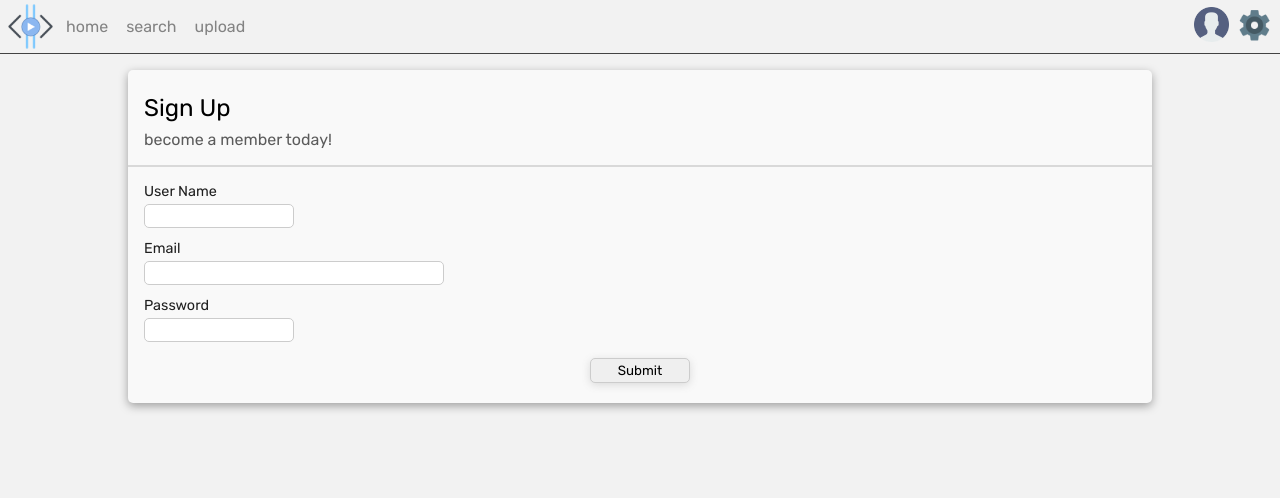
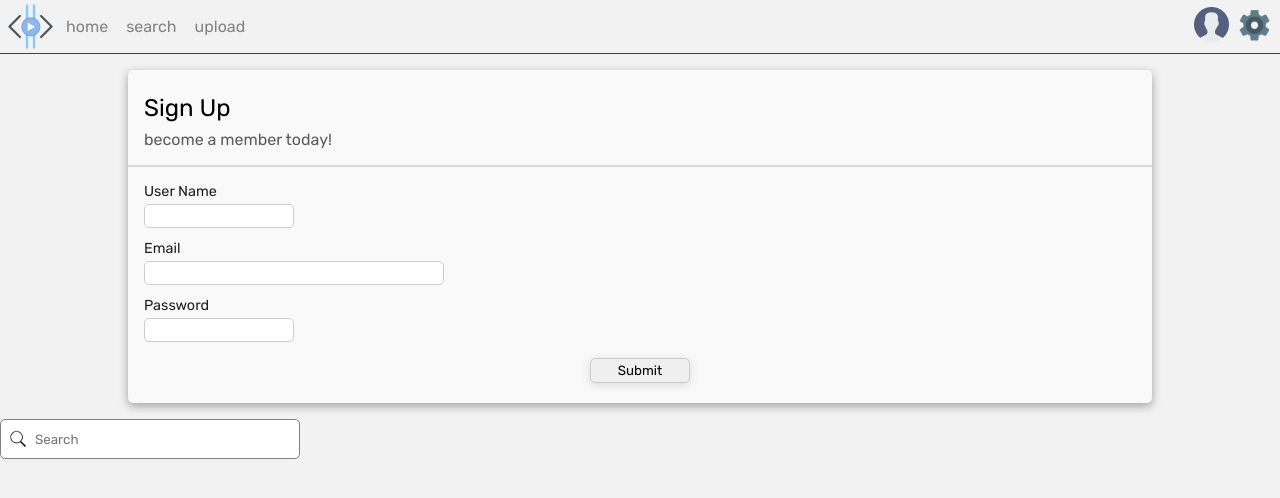
Before and after one commit to Video-Indexing/Video-Indexing, a React (Create React App) app in the folder Web_Server/front/: page /search in a window 1280 px wide. Shown: the top 498 px of the page. Built offline with nearby package versions, Linux system fonts and the light colour scheme.

Commit message:
website-searchbar

```diff
--- a/Web_Server/front/src/App.js
+++ b/Web_Server/front/src/App.js
@@ -2,12 +2,13 @@ import Navbar from '../src/components/navbar/Navbar.jsx';
 import './assets/global.css';
 import Upload from './pages/upload/Upload.jsx';
 import Signup from './pages/signup/Signup.jsx';
-
+import Searchbar from './components/Searchbar/Searchbar.jsx';
 function App() {
   return (
     <>
       <Navbar />
       <Signup />
+      <Searchbar />
     </>
   );
 }
--- /dev/null
+++ b/Web_Server/front/src/components/Searchbar/Searchbar.jsx
@@ -0,0 +1,27 @@
+import React, { useState } from 'react';
+import { Bar, SearchInput } from './Searchbar.styled';
+import Search from '../../assets/icons/search.png';
+import Cancel from '../../assets/icons/cancel.png';
+
+function Searchbar() {
+  const [search, setSearch] = useState();
+  const clear = () => (document.getElementById('search').value = '');
+  return (
+    <>
+      <Bar>
+        <img className='action' src={Search} height={18} />
+        <SearchInput
+          id='search'
+          type='text'
+          placeholder='Search'
+          onChange={(e) => setSearch(e.target.value)}
+        />
+        {search && (
+          <img className='action' src={Cancel} height={20} onClick={clear} />
+        )}
+      </Bar>
+    </>
+  );
+}
+
+export default Searchbar;
--- /dev/null
+++ b/Web_Server/front/src/components/Searchbar/Searchbar.styled.jsx
@@ -0,0 +1,29 @@
+import styled, { css } from 'styled-components';
+
+const Bar = styled.div`
+  display: flex;
+  background-color: white;
+  align-items: center;
+  justify-content: space-between;
+  height: 40px;
+  width: 300px;
+  border-radius: 5px;
+  border: 1px solid grey;
+  padding: 0.5rem;
+  & .action {
+    cursor: pointer;
+  }
+`;
+
+const SearchInput = styled.input`
+  width: 100%;
+  padding: 0 0.5rem;
+  height: 100%;
+  border: none;
+  background-color: inherit;
+  &:focus {
+    border: none;
+  }
+`;
+
+export { Bar, SearchInput };
```
Also changed, not shown: Web_Server/front/src/assets/icons/cancel.png (added), Web_Server/front/src/assets/icons/search.png (added).
